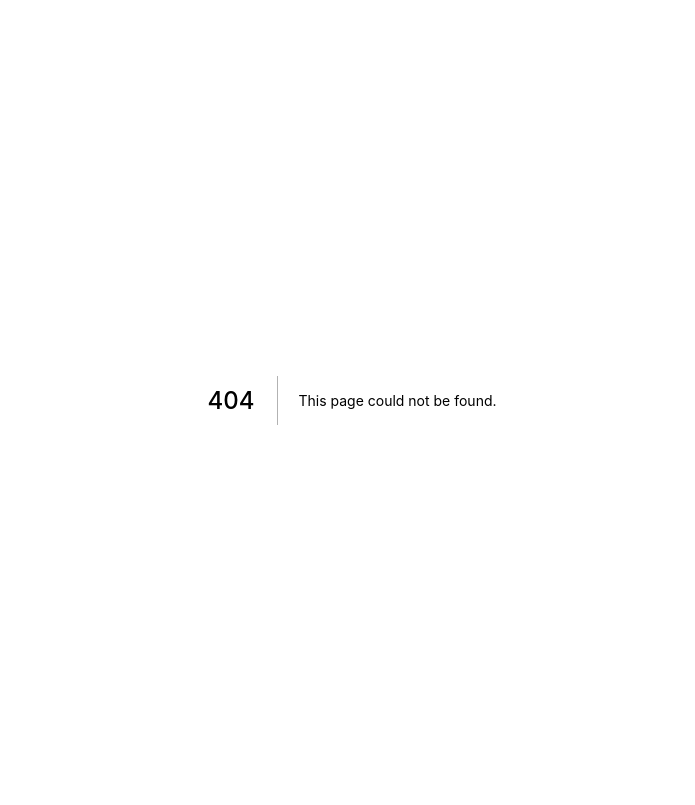
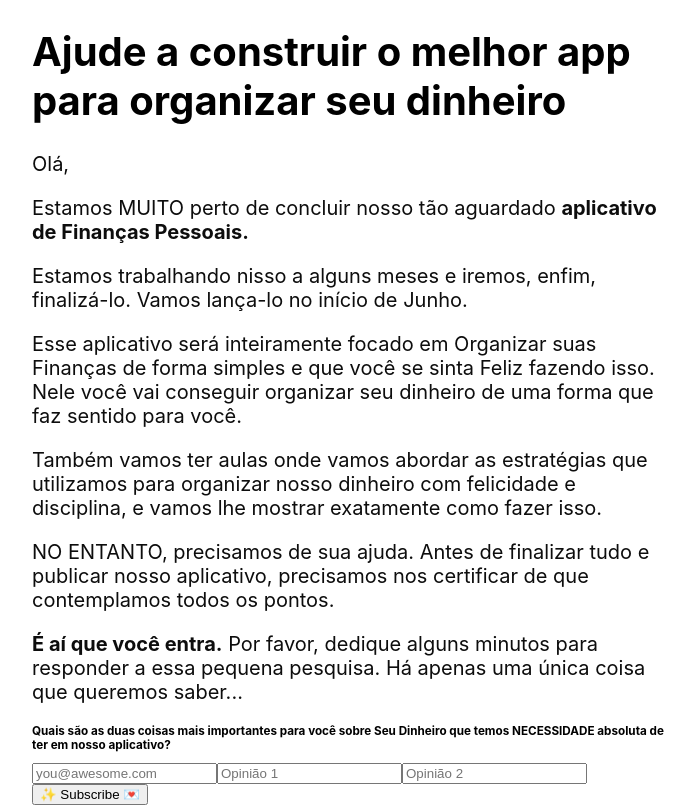
Before and after one commit to JosimarPintoCamilo/orfed, a Next.js app: page /inscricao in a window 1280 px wide. Before the commit this address had no page. Shown: the whole page, without its empty margins (288-983 px from the left). Built offline with nearby package versions, Linux system fonts and the light colour scheme.

Commit message:
começo página de inscrição

```diff
--- /dev/null
+++ b/components/Subscribe.js
@@ -0,0 +1,74 @@
+import React, { useRef, useState } from 'react';
+
+export default function Subscribe() {
+  // 1. Create a reference to the input so we can fetch/clear it's value.
+  const inputEl = useRef(null);
+  // 2. Hold a message in state to handle the response from our API.
+  const [message, setMessage] = useState('');
+
+  const subscribe = async (e) => {
+    e.preventDefault();
+
+    // 3. Send a request to our API with the user's email address.
+    const res = await fetch('/api/subscribe', {
+      body: JSON.stringify({
+        email: inputEl.current.value
+      }),
+      headers: {
+        'Content-Type': 'application/json'
+      },
+      method: 'POST'
+    });
+
+    const { error } = await res.json();
+
+    if (error) {
+      // 4. If there was an error, update the message in state.
+      setMessage(error);
+
+      return;
+    }
+
+    // 5. Clear the input value and show a success message.
+    inputEl.current.value = '';
+    setMessage('Success! 🎉 You are now subscribed to the newsletter.');
+  };
+
+  return (
+    <form onSubmit={subscribe}>
+      <h3>
+        Quais são as duas coisas mais importantes para você sobre Seu Dinheiro que temos NECESSIDADE absoluta de ter em nosso aplicativo?
+      </h3>
+      <input
+        id="email-input"
+        name="email"
+        placeholder="you@awesome.com"
+        ref={inputEl}
+        required
+        type="email"
+      />
+      <input
+        id="pergunta1-input"
+        name="MMERGE6"
+        placeholder="Opinião 1"
+        ref={inputEl}
+        required
+        type="text"
+      />
+      <input
+        id="pergunta2-input"
+        name="MMERGE2"
+        placeholder="Opinião 2"
+        ref={inputEl}
+        required
+        type="text"
+      />
+      <div>
+        {
+        message ? message : null
+        }
+      </div>
+      <button type="submit">{'✨ Subscribe 💌'}</button>
+    </form>
+  );
+}
--- a/package.json
+++ b/package.json
@@ -8,6 +8,7 @@
     "start": "next start"
   },
   "dependencies": {
+    "@mailchimp/mailchimp_marketing": "^3.0.36",
     "next": "10.0.9",
     "react": "17.0.1",
     "react-dom": "17.0.1"
--- a/pages/api/hello.js
+++ /dev/null
@@ -1,5 +0,0 @@
-// Next.js API route support: https://nextjs.org/docs/api-routes/introduction
-
-export default (req, res) => {
-  res.status(200).json({ name: 'John Doe' })
-}
--- /dev/null
+++ b/pages/api/subscribe.js
@@ -0,0 +1,30 @@
+import mailchimp from '@mailchimp/mailchimp_marketing';
+
+mailchimp.setConfig({
+  apiKey: process.env.MAILCHIMP_API_KEY,
+  server: process.env.MAILCHIMP_API_SERVER // e.g. us1
+});
+
+export default async (req, res) => {
+  const { email } = req.body;
+
+  if (!email) {
+    return res.status(400).json({ error: 'Email is required' });
+  }
+
+  try {
+    await mailchimp.lists.addListMember(process.env.MAILCHIMP_AUDIENCE_ID, {
+      email_address: email,
+      merge_fields: {
+        MMERGE6: "Pergunta 1",
+        MMERGE2: "Pergunta 2"
+      },
+      tags: ["pag-incricao-semente-01"],
+      status: 'subscribed'
+    });
+
+    return res.status(201).json({ error: '' });
+  } catch (error) {
+    return res.status(500).json({ error: error.message || error.toString() });
+  }
+};
--- /dev/null
+++ b/pages/inscricao.js
@@ -0,0 +1,33 @@
+import Head from 'next/head';
+import styles from '../styles/inscricao.module.css';
+import Subscribe from '../components/Subscribe';
+
+function Inscricao() {
+    return (
+        <div className={styles.container}>
+            <Head>
+                <title>Ajude</title>
+                <link rel="icon" href="/favicon.ico" />
+            </Head>
+
+            <h1>Ajude a construir o melhor app para organizar seu dinheiro</h1>
+            <p>Olá,</p>
+
+            <p>Estamos MUITO perto de concluir nosso tão aguardado <b>aplicativo de Finanças Pessoais.</b></p>
+
+            <p>Estamos trabalhando nisso a alguns meses e iremos, enfim, finalizá-lo. Vamos lança-lo no início de Junho.</p>
+
+            <p>Esse aplicativo será inteiramente focado em Organizar suas Finanças de forma simples e que você se sinta Feliz fazendo isso. Nele você vai conseguir organizar seu dinheiro de uma forma que faz sentido para você.</p>
+
+            <p>Também vamos ter aulas onde vamos abordar as estratégias que utilizamos para organizar nosso dinheiro com felicidade e disciplina, e vamos lhe mostrar exatamente como fazer isso.</p>
+
+            <p>NO ENTANTO, precisamos de sua ajuda. Antes de finalizar tudo e publicar nosso aplicativo, precisamos nos certificar de que contemplamos todos os pontos.</p>
+
+            <p><b>É aí que você entra.</b> Por favor, dedique alguns minutos para responder a essa pequena pesquisa. Há apenas uma única coisa que queremos saber...</p>
+
+            <Subscribe />
+        </div>
+    )
+}
+
+export default Inscricao
--- a/styles/globals.css
+++ b/styles/globals.css
@@ -4,6 +4,10 @@ body {
   margin: 0;
   font-family: -apple-system, BlinkMacSystemFont, Segoe UI, Roboto, Oxygen,
     Ubuntu, Cantarell, Fira Sans, Droid Sans, Helvetica Neue, sans-serif;
+}
+
+html {
+  font-size: 62.5%;
 }
 
 a {
--- /dev/null
+++ b/styles/inscricao.module.css
@@ -0,0 +1,14 @@
+.container {
+  width: 50vw;
+  max-width: 720px;
+  margin: auto;
+}
+
+.container > h1 {
+  font-size: 4rem;
+}
+
+.container p {
+  font-size: 2rem;
+  color: #0d0d0d;
+}
```
